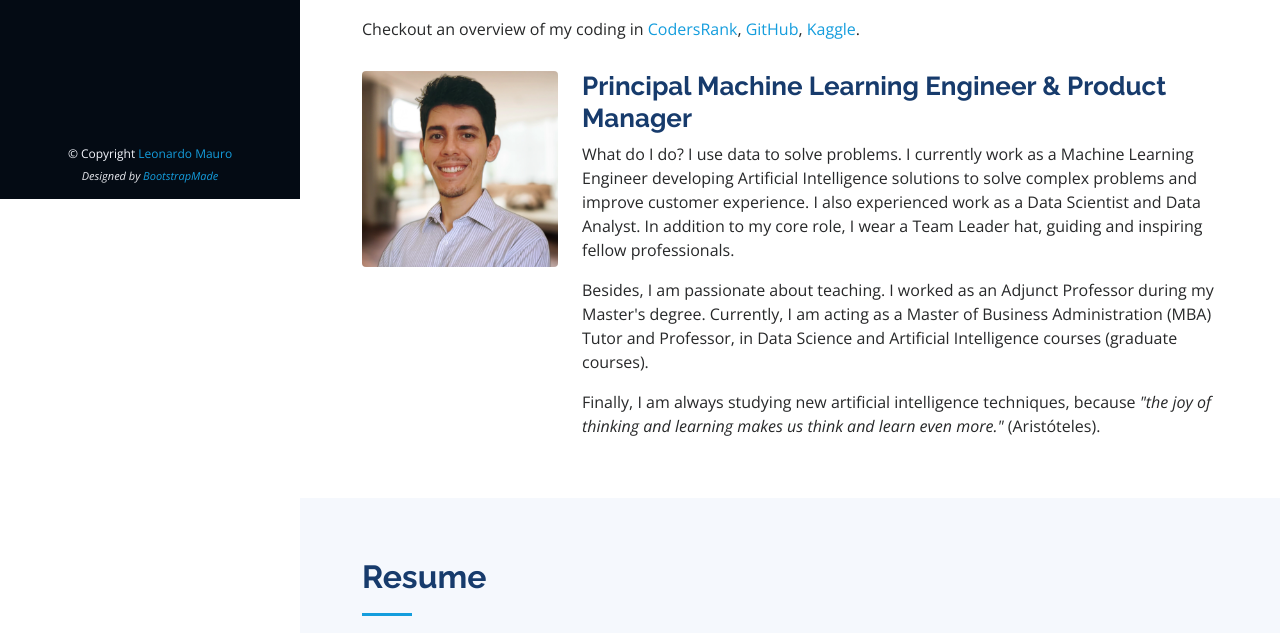
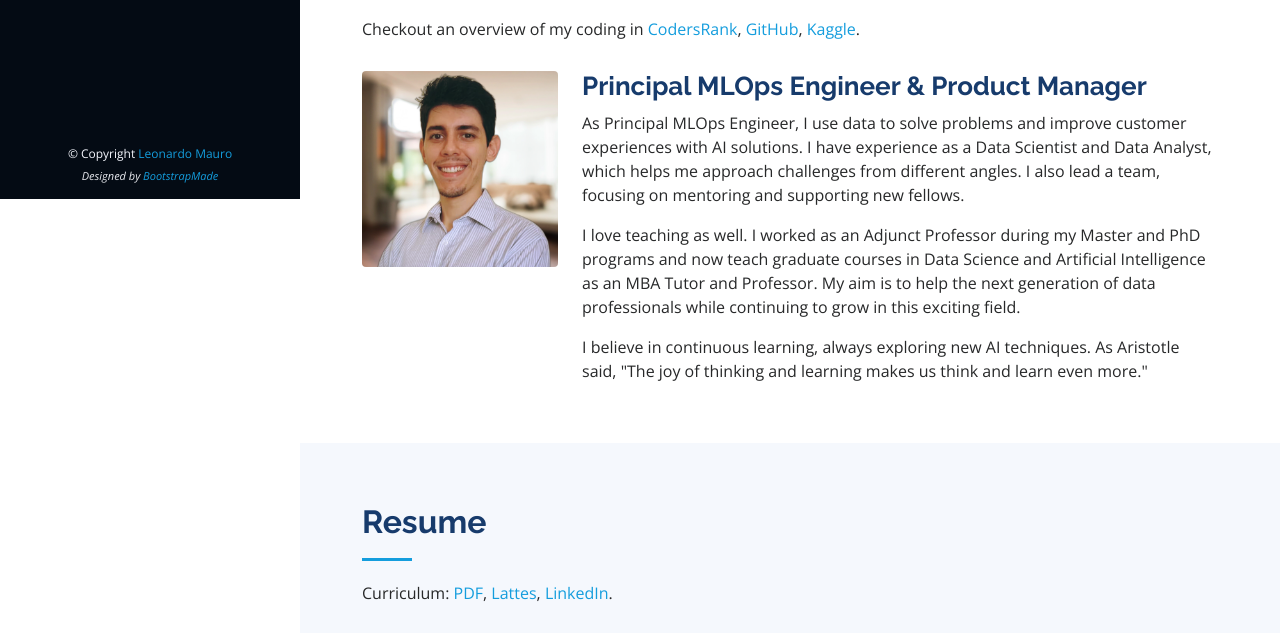
Before and after one commit to leomaurodesenv/leomaurodesenv.github.io, a plain HTML site: page index.html in a window 1280 px wide. Shown: the part 601-1234 px from the top of the page. Drawn offline with nearby package versions, Linux system fonts and the light colour scheme.

Commit message:
feat: add new bio (#4)

```diff
--- a/index.html
+++ b/index.html
@@ -94,10 +94,10 @@
             <!-- https://pfpmaker.com/ -->
           </div>
           <div class="col-lg-9 pt-4 pt-lg-0 content" data-aos="fade-left">
-            <h3>Principal Machine Learning Engineer &amp; Product Manager</h3>
-            <p>What do I do? I use data to solve problems. I currently work as a Machine Learning Engineer developing Artificial Intelligence solutions to solve complex problems and improve customer experience. I also experienced work as a Data Scientist and Data Analyst. In addition to my core role, I wear a Team Leader hat, guiding and inspiring fellow professionals.</p>
-            <p>Besides, I am passionate about teaching. I worked as an Adjunct Professor during my Master's degree. Currently, I am acting as a Master of Business Administration (MBA) Tutor and Professor, in Data Science and Artificial Intelligence courses (graduate courses).</p>
-            <p>Finally, I am always studying new artificial intelligence techniques, because <i>"the joy of thinking and learning makes us think and learn even more."</i> (Aristóteles).</p>
+            <h3>Principal MLOps Engineer &amp; Product Manager</h3>
+            <p>As Principal MLOps Engineer, I use data to solve problems and improve customer experiences with AI solutions. I have experience as a Data Scientist and Data Analyst, which helps me approach challenges from different angles. I also lead a team, focusing on mentoring and supporting new fellows.</p>
+            <p>I love teaching as well. I worked as an Adjunct Professor during my Master and PhD programs and now teach graduate courses in Data Science and Artificial Intelligence as an MBA Tutor and Professor. My aim is to help the next generation of data professionals while continuing to grow in this exciting field.</p>
+            <p>I believe in continuous learning, always exploring new AI techniques. As Aristotle said, "The joy of thinking and learning makes us think and learn even more."</p>
           </div>
         </div>
 
```
